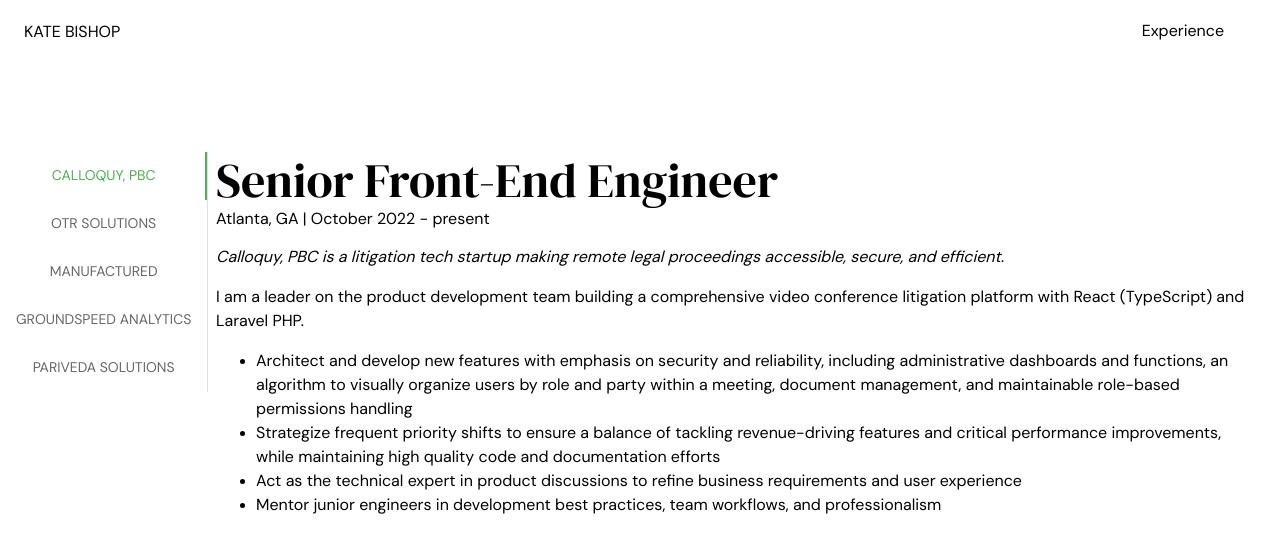
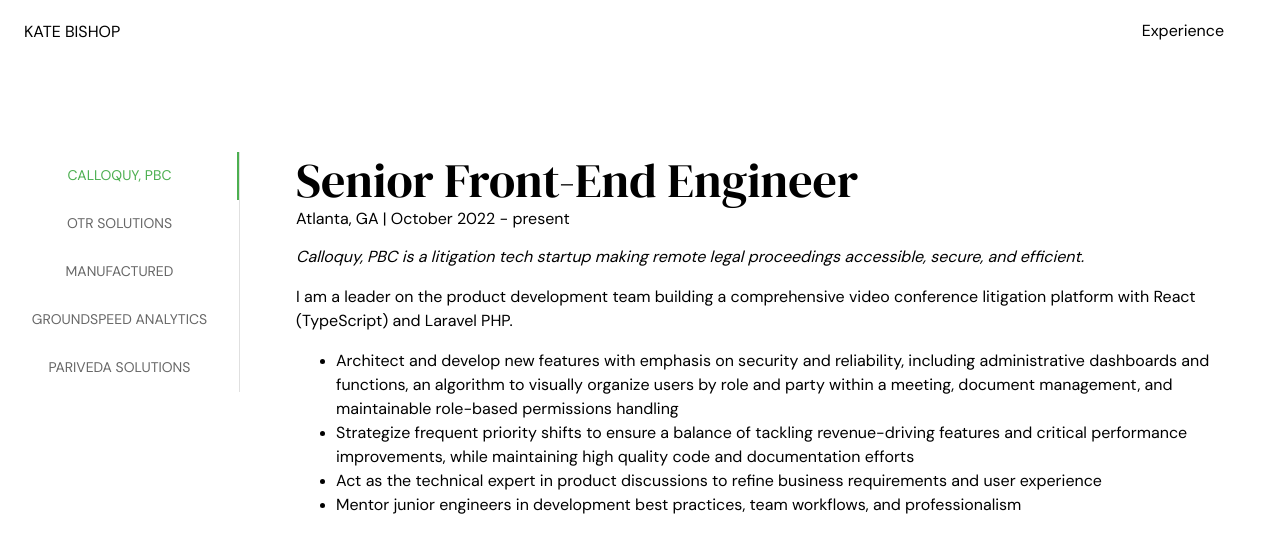
Before and after one commit to kate-bishop/thekatebishop, a Next.js app: page /experience in a window 1280 px wide. Shown: the top 552 px of the page. Built offline with nearby package versions, Linux system fonts and the light colour scheme.

Commit message:
move inline styles to scss

```diff
--- /dev/null
+++ b/components/experienceTabs.module.scss
@@ -0,0 +1,45 @@
+@use 'styles/utils.module.scss' as utils;
+
+.tabContainer {
+    height: 100%;
+    overflow: hidden;
+    margin-top: 10vh;
+}
+
+.tabBar {
+    position: fixed;
+    height: 100%;
+    width: 15rem;
+    margin-top: 1.5rem;
+}
+
+.tabPanel {
+    margin-left: 17rem;
+    height: 100%;
+    overflow: auto;
+
+    & .contentSection {
+        margin-top: 1rem;
+    }
+}
+
+@media only screen and (max-width: utils.$medium-breakpoint) {
+    .about {
+        width: 100%;
+    }
+
+    .content {
+        padding-left: 3rem;
+        padding-right: 3rem;
+        max-width: 100%;
+    }
+}
+
+@media only screen and (max-width: utils.$small-breakpoint) {
+    .content {
+        padding-top: 1rem;
+        padding-left: 1rem;
+        padding-right: 1rem;
+        text-align: left;
+    }
+}
--- a/components/experienceTabs.tsx
+++ b/components/experienceTabs.tsx
@@ -1,24 +1,28 @@
-import React, { useState, useEffect } from 'react';
+import React, { useState, useEffect, useContext } from 'react';
 import { a11yProps } from '../utils/utils';
 import { Tabs, Tab, Typography } from '@mui/material';
 import TabPanel from './tabPanel';
 import { CSSTransition } from 'react-transition-group';
-import { palette, transitionTimeout } from '../utils/constants';
+import { transitionTimeout } from '../utils/constants';
 import { experience } from '../utils/strings';
 import { Experience } from '../utils/types';
+import { SmallScreenContext } from './wrapper';
+import styles from './experienceTabs.module.scss';
 
-// TODO move inline styles to css file, support for narrow screens
+// TODO support for narrow screens
 
 interface ExperienceTabBarProps {
     activeTab: number,
     handleChange: (event: React.SyntheticEvent, newValue: number) => void,
+    useSmallScreen: boolean,
 }
 const ExperienceTabBar: React.FC<ExperienceTabBarProps> = ({
     activeTab,
     handleChange,
+    useSmallScreen,
 }) => {
     return <Tabs
-        orientation="vertical"
+        orientation={useSmallScreen ? "horizontal" : "vertical"}
         variant="scrollable"
         value={activeTab}
         onChange={handleChange}
@@ -43,17 +47,14 @@
     index,
 }) => {
     return <TabPanel value={activeTab} index={index} key={index}>
-        <div style={{ height: '100%', overflow: 'auto' }}>
-            <div id="experience-title">
         <Typography variant="h1">{experience.jobTitle}</Typography>
         <Typography variant="subtitle1">{experience.location} | {experience.dateSpan}</Typography>
-            </div>
-            <div id="experience-company-details" style={{ marginTop: '1rem' }}>
+        <div id="experience-company-details" className={styles.contentSection}>
             <Typography variant="subtitle2">{experience.companyDescription}</Typography>
         </div>
-            <div id="experience-position-details" style={{ marginTop: '1rem' }}>
+        <div id="experience-position-details" className={styles.contentSection}>
             <Typography variant="body1">{experience.description}</Typography>
-                {experience.keyProjects[0].projectName && <Typography variant='subtitle2' style={{ marginTop: '1rem' }}>Key Projects</Typography>}
+            {experience.keyProjects[0].projectName && <Typography variant='subtitle2' className={styles.contentSection}>Key Projects</Typography>}
             {experience.keyProjects.map((project, pIndex) => {
                 const projectHeader = project.projectName && <Typography variant='subtitle1'>{project.projectRole} | {project.projectName}</Typography>
                 return <div key={`key-project-details-${index}-${pIndex}`}>
@@ -66,11 +67,11 @@
                     </ul></div>;
             })}
         </div>
-        </div>
     </TabPanel>;
 }
 
 const ExperienceTabs: React.FC = () => {
+    const useSmallScreen = useContext(SmallScreenContext);
     const [activeTab, setActiveTab] = useState(0);
     const [showContent, setShowContent] = useState(false);
 
@@ -88,11 +89,11 @@
         classNames="content-left"
         unmountOnExit
         onEnter={() => setShowContent(true)}>
-        <div style={{ height: '100%', overflow: 'hidden', marginTop: '10vh' }}>
-            <div style={{ position: 'fixed', height: '100%', marginTop: '1.5rem' }}>
-                <ExperienceTabBar activeTab={activeTab} handleChange={handleChange} />
+        <div className={styles.tabContainer}>
+            <div className={styles.tabBar}>
+                <ExperienceTabBar activeTab={activeTab} handleChange={handleChange} useSmallScreen={useSmallScreen} />
             </div>
-            <div style={{ marginLeft: '15%', height: '100%', overflow: 'auto' }}>
+            <div className={styles.tabPanel}>
                 {experience.map((exp, index) => {
                     return <ExperienceTabPanel activeTab={activeTab} experience={exp} index={index} key={index} />
                 })}
```
Lines whose indentation alone changed are shown as unchanged.
